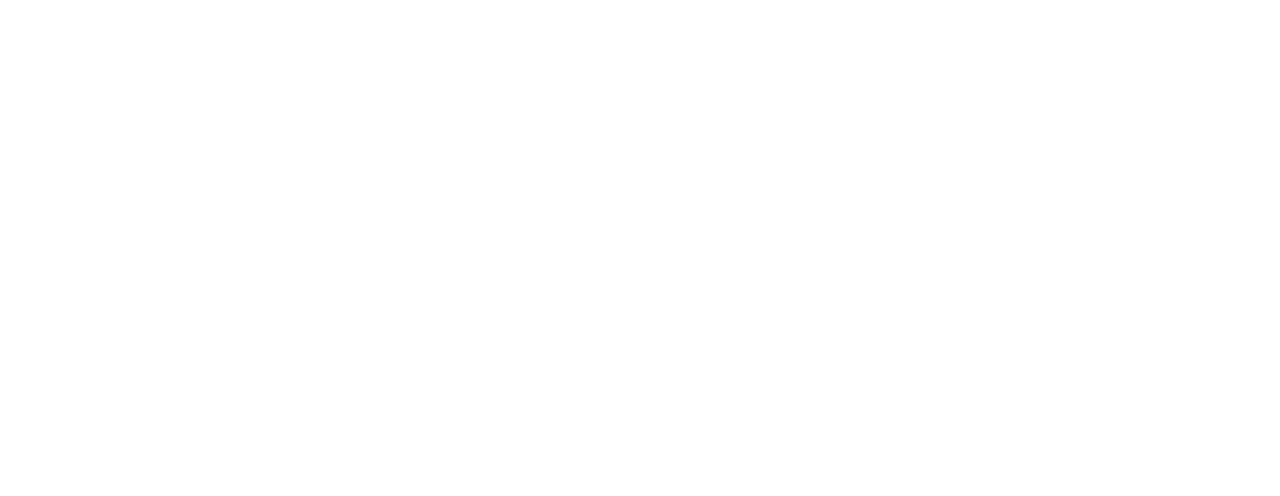
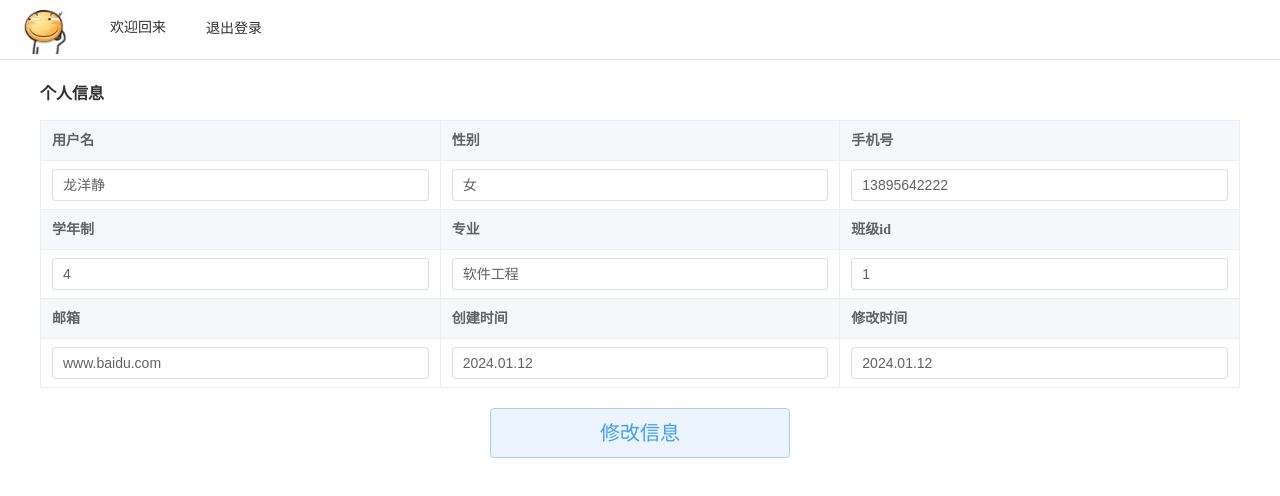
Before and after one commit to xiaojing0410/EducationSystem, a Vue app in the folder EducationSystem/front/education_system/: page /student/my_info in a window 1280 px wide. Before the commit this address had no page. Shown: the top 496 px of the page. Built offline with nearby package versions, Linux system fonts and the light colour scheme.

Commit message:
个人信息完成

```diff
--- a/EducationSystem/front/education_system/src/App.vue
+++ b/EducationSystem/front/education_system/src/App.vue
@@ -1,7 +1,17 @@
 <script setup>
+import {useRoute} from "vue-router";
+import {computed} from "vue";
+import Menu from "@/page/Menu.vue";
+
+//不在登录页面和注册页面才显示菜单栏
+const route = useRoute();
+const showMenu = computed(() => {
+  return route.name !== 'Login' && route.name !== 'Reg'
+})
 </script>
 
 <template>
+  <Menu ></Menu>
   <router-view></router-view>
 </template>
 
--- /dev/null
+++ b/EducationSystem/front/education_system/src/page/Menu.vue
@@ -0,0 +1,38 @@
+<template>
+  <div>
+    <el-menu
+        :default-active="1"
+        class="el-menu-demo"
+        mode="horizontal"
+        :ellipsis="false"
+        @select=""
+    >
+
+      <el-menu-item index="0">
+        <img
+            style="width: 50px"
+            src="../assets/doge.gif"
+            alt="Element logo"
+        />
+      </el-menu-item>
+
+      <router-link :to="{name: 'MyInfo'}">
+        <el-menu-item index="5">
+          欢迎回来 {{ }}
+        </el-menu-item>
+      </router-link>
+
+      <el-menu-item index="6" >
+        退出登录
+      </el-menu-item>
+    </el-menu>
+
+  </div>
+</template>
+
+<script setup>
+
+</script>
+
+<style lang="scss" scoped>
+</style>
--- /dev/null
+++ b/EducationSystem/front/education_system/src/page/MyInfo.vue
@@ -0,0 +1,101 @@
+<template>
+  <!-- 个人信息描述 -->
+  <div id="my-info">
+    <el-descriptions
+        title="个人信息"
+        direction="vertical"
+        border
+        style="margin-top: 20px"
+    >
+<!--  头像，如果后期想加  -->
+<!--      <el-descriptions-item-->
+<!--          :rowspan="2"-->
+<!--          :width="140"-->
+<!--          label="头像"-->
+<!--          align="center"-->
+<!--      >-->
+<!--        <el-image-->
+<!--            style="width: 100px; height: 100px"-->
+<!--            src="https://cube.elemecdn.com/0/88/03b0d39583f48206768a7534e55bcpng.png"-->
+<!--        />-->
+<!--      </el-descriptions-item>-->
+
+      <el-descriptions-item label="用户名">
+        <el-input v-model="userinfo.username" />
+      </el-descriptions-item>
+
+      <el-descriptions-item label="性别">
+        <el-input v-model="userinfo.gender" />
+      </el-descriptions-item>
+
+      <el-descriptions-item label="手机号">
+        <el-input v-model="userinfo.phone" />
+      </el-descriptions-item>
+
+      <el-descriptions-item label="学年制">
+        <el-input v-model="userinfo.year" />
+      </el-descriptions-item>
+
+      <el-descriptions-item label="专业">
+        <el-input v-model="userinfo.major" />
+      </el-descriptions-item>
+
+      <el-descriptions-item label="班级id">
+        <el-input v-model="userinfo.class_id" />
+      </el-descriptions-item>
+
+      <el-descriptions-item label="邮箱">
+        <el-input v-model="userinfo.email" />
+      </el-descriptions-item>
+
+      <el-descriptions-item label="创建时间">
+        <el-input v-model="userinfo.createtime" />
+      </el-descriptions-item>
+
+      <el-descriptions-item label="修改时间">
+        <el-input v-model="userinfo.updatetime" />
+      </el-descriptions-item>
+
+    </el-descriptions>
+
+<!--  操作区  -->
+    <div id="opt">
+      <el-button class="btn" type="primary" plain>修改信息</el-button>
+    </div>
+  </div>
+</template>
+
+<script setup>
+const userinfo = ref({
+  id: '12',
+  username: '龙洋静',
+  year: '4', // 学年制
+  major: '软件工程', // 专业
+  class_id: '1', // 班级id
+  gender: '女',
+  email: 'www.baidu.com',
+  phone: '13895642222',
+  createtime: '2024.01.12',
+  updatetime: '2024.01.12'
+})
+
+</script>
+
+<style lang="scss" scoped>
+#my-info {
+  width: 1200px;
+  margin: 0 auto;
+}
+
+#opt {
+  margin-top: 20px;
+  display: flex;
+  justify-content: center;
+}
+#opt .btn {
+  width: 300px;
+  height: 50px;
+  font-size: 20px;
+}
+
+</style>
--- a/EducationSystem/front/education_system/src/router/index.js
+++ b/EducationSystem/front/education_system/src/router/index.js
@@ -5,6 +5,7 @@ const router = createRouter({
         {
             redirect: '/login',
         },
+        // 权限相关
         {
             path: '/login',
             name: 'Login',
@@ -15,6 +16,19 @@ const router = createRouter({
             name: 'Reg',
             component: () => import("@/page/Reg.vue")
         },
+
+        //学生信息
+        {
+            path: '/student',
+            children: [
+                {
+                    path: 'my_info',
+                    name: 'MyInfo',
+                    component: () => import("@/page/MyInfo.vue")
+                },
+            ]
+        },
+
     ],
     history: createWebHistory()
 })
```
Also changed, not shown: EducationSystem/front/education_system/src/assets/doge.gif (added).
